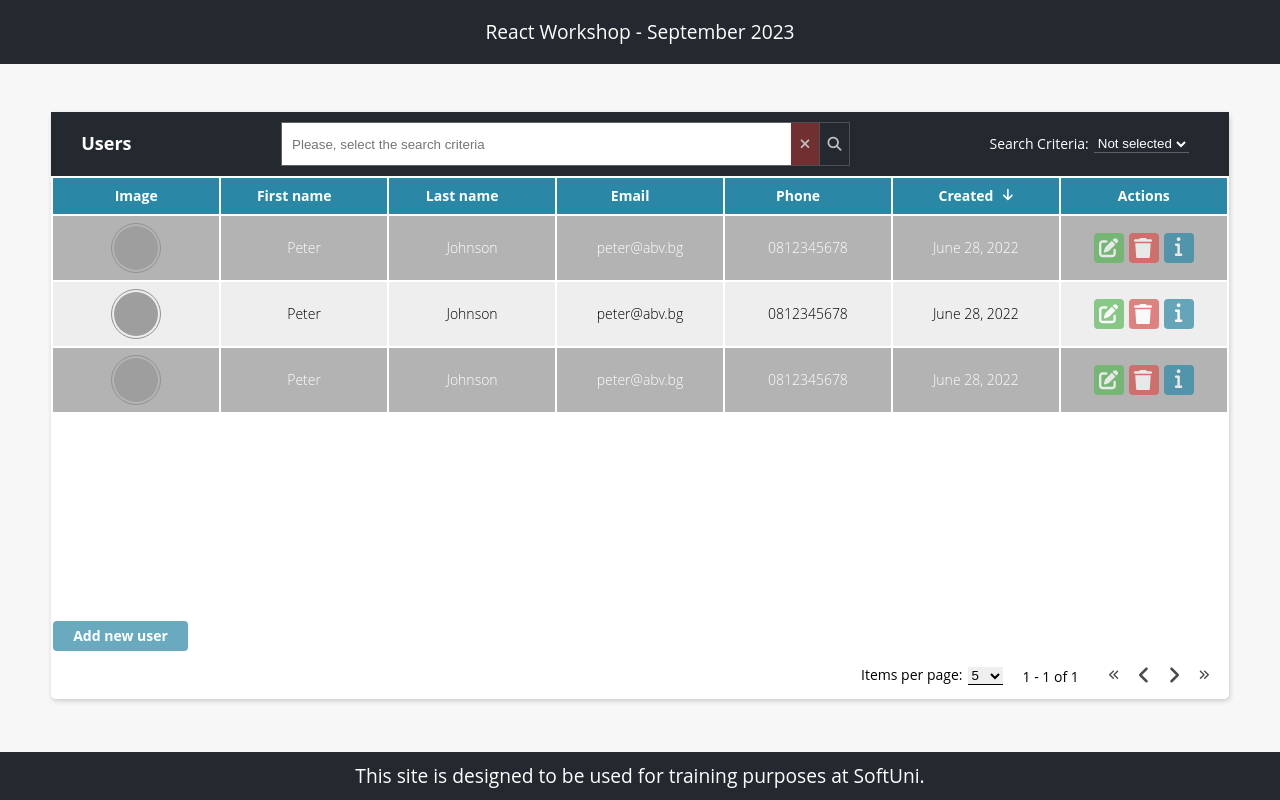
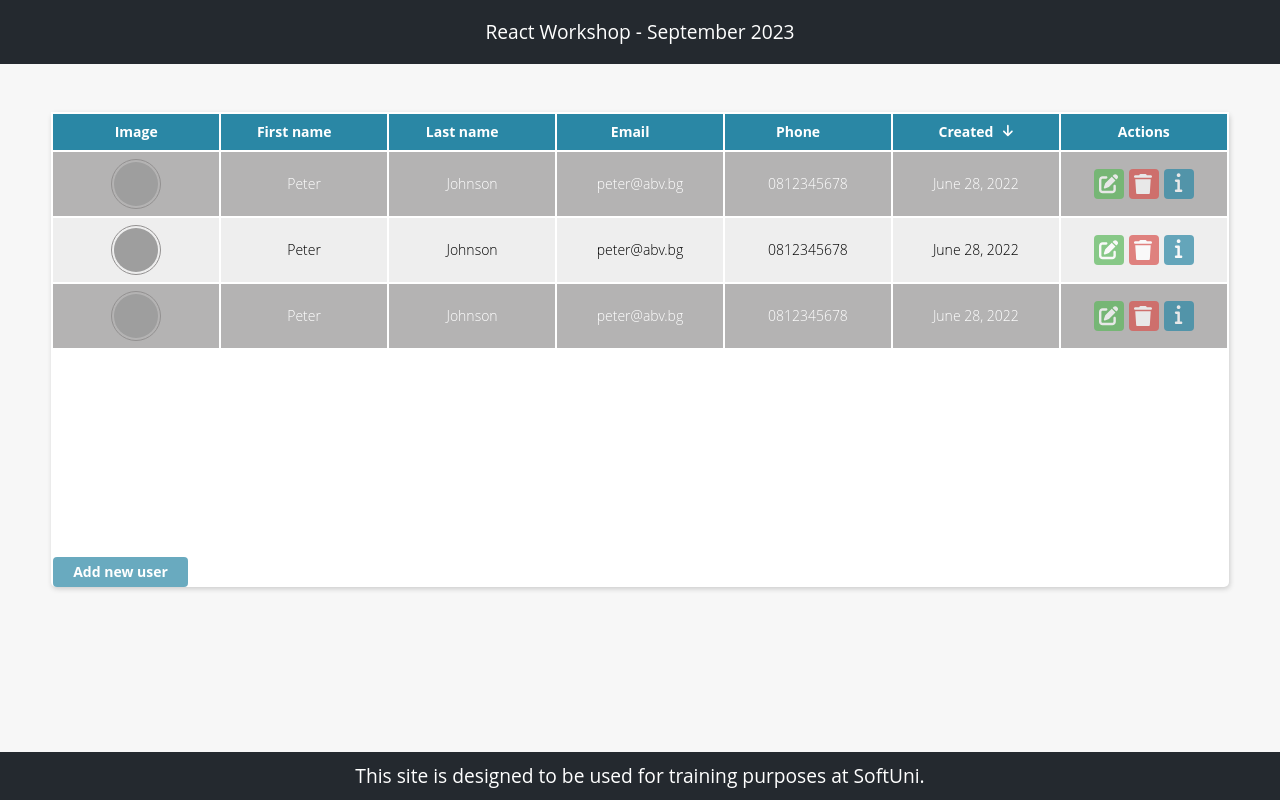
Before and after one commit to jordankageorgieva/softuni-react-users-list-march-2025, a React (Vite) app in the folder client/: page / in a window 1280 px wide. Built offline with nearby package versions, Linux system fonts and the light colour scheme; grey boxes are pictures that could not be loaded.

Commit message:
remove unused elements to remove errors

```diff
--- a/client/src/App.jsx
+++ b/client/src/App.jsx
@@ -5,21 +5,22 @@ import Footer from './components/Footer'
 import UserList from './components/UserList'
 
 function App() {
-  const [count, setCount] = useState(0)
 
   return (
     <>
-      <body>
+      <div>
 
-        <Header />
 
-        <main className="main">
-          <UserList />
-        </main>
+          <Header />
 
-        <Footer />
+          <main className="main">
+            <UserList />
+          </main>
 
-      </body>
+          <Footer />
+
+
+      </div>
     </>
   )
 }
--- a/client/src/components/UserList.jsx
+++ b/client/src/components/UserList.jsx
@@ -8,7 +8,7 @@ export default function UserList() {
             {/* <!-- Section component  --> */}
             <section className="card users-container">
 
-                <Search />
+                {/* <Search /> */}
 
                 <div className="table-wrapper">
                     <div>
@@ -153,7 +153,7 @@ export default function UserList() {
                 {/* <!-- New user button  --> */}
                 <button className="btn-add btn">Add new user</button>
 
-                <Pagination />
+                {/* <Pagination /> */}
 
             </section>
         </>
```
